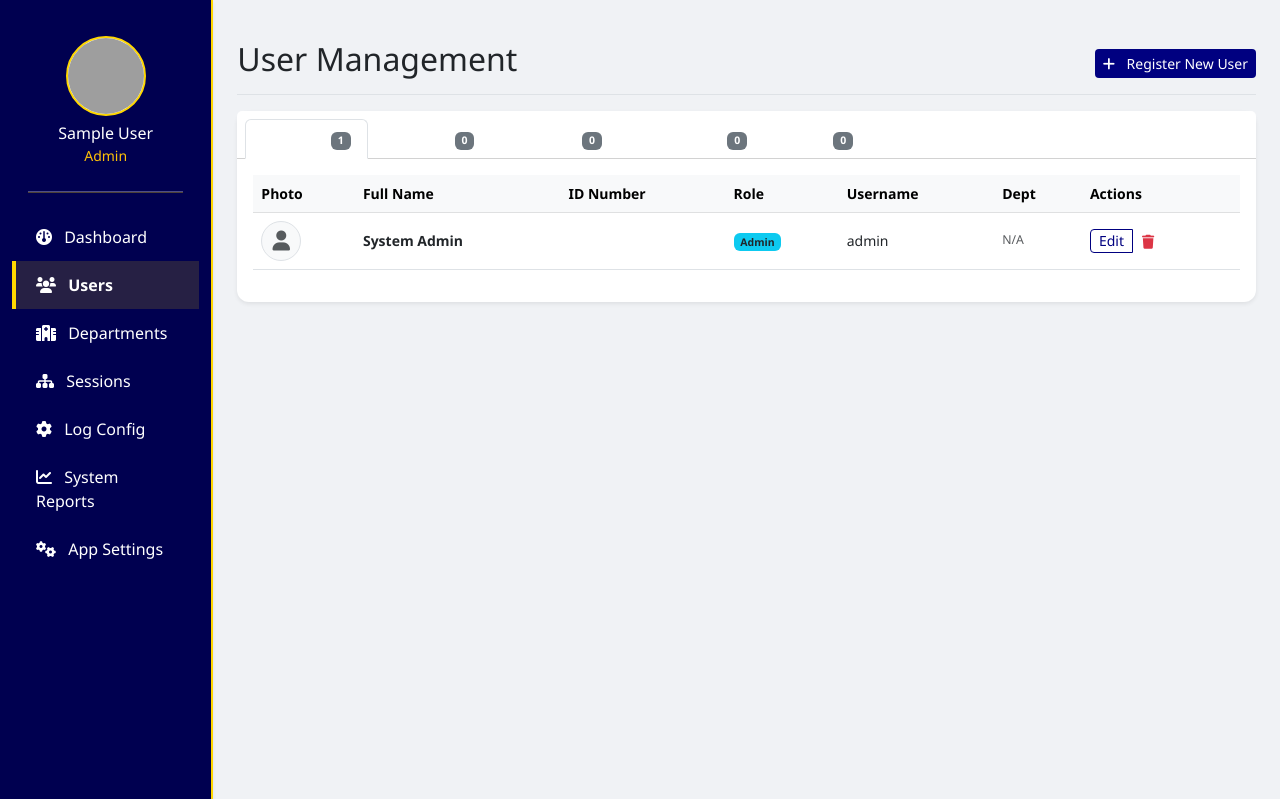
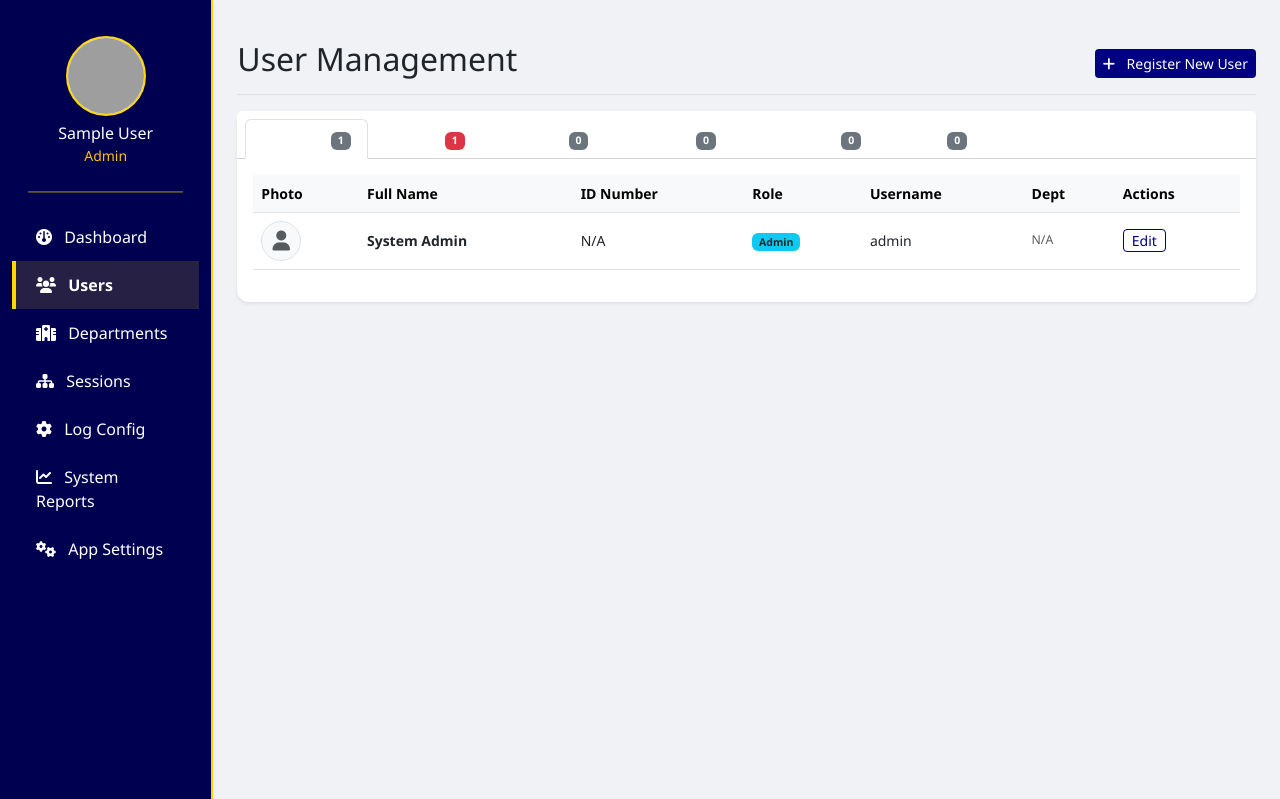
Before and after one commit to kodenyen/ujlogsys, a PHP site: page /admin/users in a window 1280 px wide. Shown: the part 59-858 px from the top of the page. Run offline with PHP 8.4, Linux system fonts and the light colour scheme; the visitor is signed in with stand-in values (Sample User, id 1); data comes from the database, SQL or seed files in the repository; tables that the repository leaves empty hold one stand-in row (values such as "Sample post"); some libraries are stand-ins or nearby versions.

Commit message:
Feature: Added ability for Admins to create and manage other Admin accounts.

```diff
--- a/app/Controllers/AdminController.php
+++ b/app/Controllers/AdminController.php
@@ -136,6 +136,7 @@ class AdminController extends Controller {
             'lecturers' => $userModel->getAllByRole('Lecturer'),
             'consultants' => $userModel->getAllByRole('Consultant'),
             'tutors' => $userModel->getAllByRole('Tutor'),
+            'admins' => $userModel->getAllByRole('Admin'),
             'departments' => $deptModel->getAll()
         ]);
     }
--- a/views/admin/users.php
+++ b/views/admin/users.php
@@ -18,6 +18,11 @@
                         <li class="nav-item">
                             <button class="nav-link active" data-bs-toggle="tab" data-bs-target="#tab-all" type="button">
                                 All Users <span class="badge bg-secondary ms-1"><?= count($all_users) ?></span>
+                            </button>
+                        </li>
+                        <li class="nav-item">
+                            <button class="nav-link" data-bs-toggle="tab" data-bs-target="#tab-admins" type="button">
+                                Admins <span class="badge bg-danger ms-1"><?= count($admins) ?></span>
                             </button>
                         </li>
                         <li class="nav-item">
@@ -44,23 +49,21 @@
                 </div>
                 <div class="card-body">
                     <div class="tab-content" id="userTabsContent">
-                        <!-- All Users Tab -->
                         <div class="tab-pane fade show active" id="tab-all" role="tabpanel">
                             <?php renderUserTable($all_users, $departments, true); ?>
                         </div>
-                        <!-- Students Tab -->
+                        <div class="tab-pane fade" id="tab-admins" role="tabpanel">
+                            <?php renderUserTable($admins, $departments); ?>
+                        </div>
                         <div class="tab-pane fade" id="tab-students" role="tabpanel">
                             <?php renderUserTable($students, $departments); ?>
                         </div>
-                        <!-- Lecturers Tab -->
                         <div class="tab-pane fade" id="tab-lecturers" role="tabpanel">
                             <?php renderUserTable($lecturers, $departments); ?>
                         </div>
-                        <!-- Consultants Tab -->
                         <div class="tab-pane fade" id="tab-consultants" role="tabpanel">
                             <?php renderUserTable($consultants, $departments); ?>
                         </div>
-                        <!-- Tutors Tab -->
                         <div class="tab-pane fade" id="tab-tutors" role="tabpanel">
                             <?php renderUserTable($tutors, $departments); ?>
                         </div>
@@ -96,6 +99,7 @@
                             <div class="col-md-6">
                                 <label class="form-label small fw-bold">Role</label>
                                 <select class="form-select form-select-sm" name="role" required>
+                                    <option value="Admin">Admin</option>
                                     <option value="Student">Student</option>
                                     <option value="Lecturer">Lecturer</option>
                                     <option value="Consultant">Consultant</option>
@@ -111,8 +115,8 @@
                                 <input type="password" class="form-control form-control-sm" name="password" required>
                             </div>
                             <div class="col-md-6">
-                                <label class="form-label small fw-bold">Matric / Staff ID</label>
-                                <input type="text" class="form-control form-control-sm" name="matric_staff_id" required>
+                                <label class="form-label small fw-bold">Matric / Staff ID (Optional for Admins)</label>
+                                <input type="text" class="form-control form-control-sm" name="matric_staff_id">
                             </div>
                             <div class="col-md-6">
                                 <label class="form-label small fw-bold">Department</label>
@@ -166,7 +170,7 @@ function renderUserTable($users, $departments, $showRole = false) { ?>
                             </div>
                         </td>
                         <td class="fw-bold"><?= htmlspecialchars($user['full_name'] ?? '') ?></td>
-                        <td><?= htmlspecialchars($user['matric_staff_id'] ?? '') ?></td>
+                        <td><?= htmlspecialchars($user['matric_staff_id'] ?? 'N/A') ?></td>
                         <?php if ($showRole): ?>
                             <td><span class="badge bg-info text-dark"><?= $user['role'] ?></span></td>
                         <?php endif; ?>
@@ -175,11 +179,13 @@ function renderUserTable($users, $departments, $showRole = false) { ?>
                         <td>
                             <div class="btn-group">
                                 <button class="btn btn-sm btn-outline-primary py-0" data-bs-toggle="modal" data-bs-target="#editUserModal<?= $user['id'] ?>">Edit</button>
+                                <?php if ($user['id'] != $_SESSION['user_id']): // Prevent self-deletion ?>
                                 <form action="<?= BASE_URL ?>/admin/users" method="POST" class="d-inline" onsubmit="return confirm('Delete this user?')">
                                     <input type="hidden" name="action" value="delete">
                                     <input type="hidden" name="id" value="<?= $user['id'] ?>">
                                     <button type="submit" class="btn btn-sm btn-link text-danger py-0"><i class="fa-solid fa-trash"></i></button>
                                 </form>
+                                <?php endif; ?>
                             </div>
 
                             <!-- Edit Modal -->
@@ -227,6 +233,7 @@ function renderUserTable($users, $departments, $showRole = false) { ?>
                                                     <div class="col-md-6">
                                                         <label class="form-label small fw-bold">Role</label>
                                                         <select class="form-select form-select-sm" name="role" required>
+                                                            <option value="Admin" <?= $user['role'] === 'Admin' ? 'selected' : '' ?>>Admin</option>
                                                             <option value="Student" <?= $user['role'] === 'Student' ? 'selected' : '' ?>>Student</option>
                                                             <option value="Lecturer" <?= $user['role'] === 'Lecturer' ? 'selected' : '' ?>>Lecturer</option>
                                                             <option value="Consultant" <?= $user['role'] === 'Consultant' ? 'selected' : '' ?>>Consultant</option>
@@ -235,7 +242,7 @@ function renderUserTable($users, $departments, $showRole = false) { ?>
                                                     </div>
                                                     <div class="col-md-6">
                                                         <label class="form-label small fw-bold">ID Number</label>
-                                                        <input type="text" class="form-control form-control-sm" name="matric_staff_id" value="<?= htmlspecialchars($user['matric_staff_id'] ?? '') ?>" required>
+                                                        <input type="text" class="form-control form-control-sm" name="matric_staff_id" value="<?= htmlspecialchars($user['matric_staff_id'] ?? '') ?>">
                                                     </div>
                                                     <div class="col-md-6">
                                                         <label class="form-label small fw-bold">Department</label>
```
